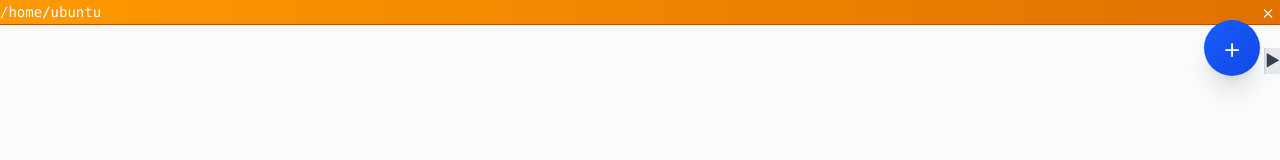
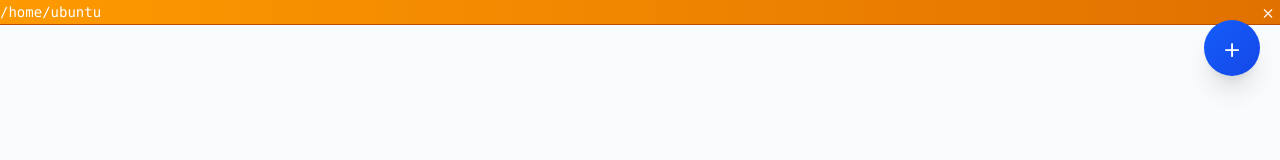
Before and after one commit to YoniChechik/claude-code-config, a Next.js app in the folder web-app/: page / in a window 1280 px wide. Shown: the top 160 px of the page. Built offline with nearby package versions, Linux system fonts and the light colour scheme.

Commit message:
Remove directory navigation sidebar from ccweb

```diff
--- a/web-app/components/ChatPane.tsx
+++ b/web-app/components/ChatPane.tsx
@@ -4,7 +4,6 @@ import { useState, useEffect, useRef } from "react";
 import SessionHeader from "./SessionHeader";
 import ChatMessages from "./ChatMessages";
 import ChatInput from "./ChatInput";
-import DirectoryNav from "./DirectoryNav";
 import type { Session, Message, SlashCommand, ContentBlock } from "@/lib/types";
 
 interface ChatPaneProps {
@@ -23,7 +22,6 @@ export default function ChatPane({ sessionId, commands, onClose, isFocused = fal
   const [streamingText, setStreamingText] = useState("");
   const [streamingBlocks, setStreamingBlocks] = useState<ContentBlock[]>([]);
   const [isStreaming, setIsStreaming] = useState(false);
-  const [showNav, setShowNav] = useState(false);
   const inputFocusRef = useRef<(() => void) | undefined>(undefined);
 
   // Load session on mount
@@ -208,11 +206,6 @@ export default function ChatPane({ sessionId, commands, onClose, isFocused = fal
     return handleSubmitInternal(prompt, false);
   };
 
-  const handleNavigate = (path: string) => {
-    // TODO: Implement cd command
-    console.log("Navigate to:", path);
-  };
-
   if (!session) {
     return (
       <div className="flex items-center justify-center h-full bg-gray-50 text-gray-600">
@@ -245,21 +238,7 @@ export default function ChatPane({ sessionId, commands, onClose, isFocused = fal
             onFocusRef={(ref) => (inputFocusRef.current = ref)}
           />
         </div>
-
-        {showNav && (
-          <div className="w-64 border-l border-gray-300 bg-gray-50 overflow-y-auto">
-            <DirectoryNav cwd={session.cwd} onNavigate={handleNavigate} />
-          </div>
-        )}
       </div>
-
-      <button
-        className="absolute top-12 right-0 px-2 py-4 bg-gray-200 hover:bg-gray-300 text-gray-700 border-l border-gray-300"
-        onClick={() => setShowNav(!showNav)}
-        title="Toggle file browser"
-      >
-        {showNav ? "◀" : "▶"}
-      </button>
     </div>
   );
 }
```
